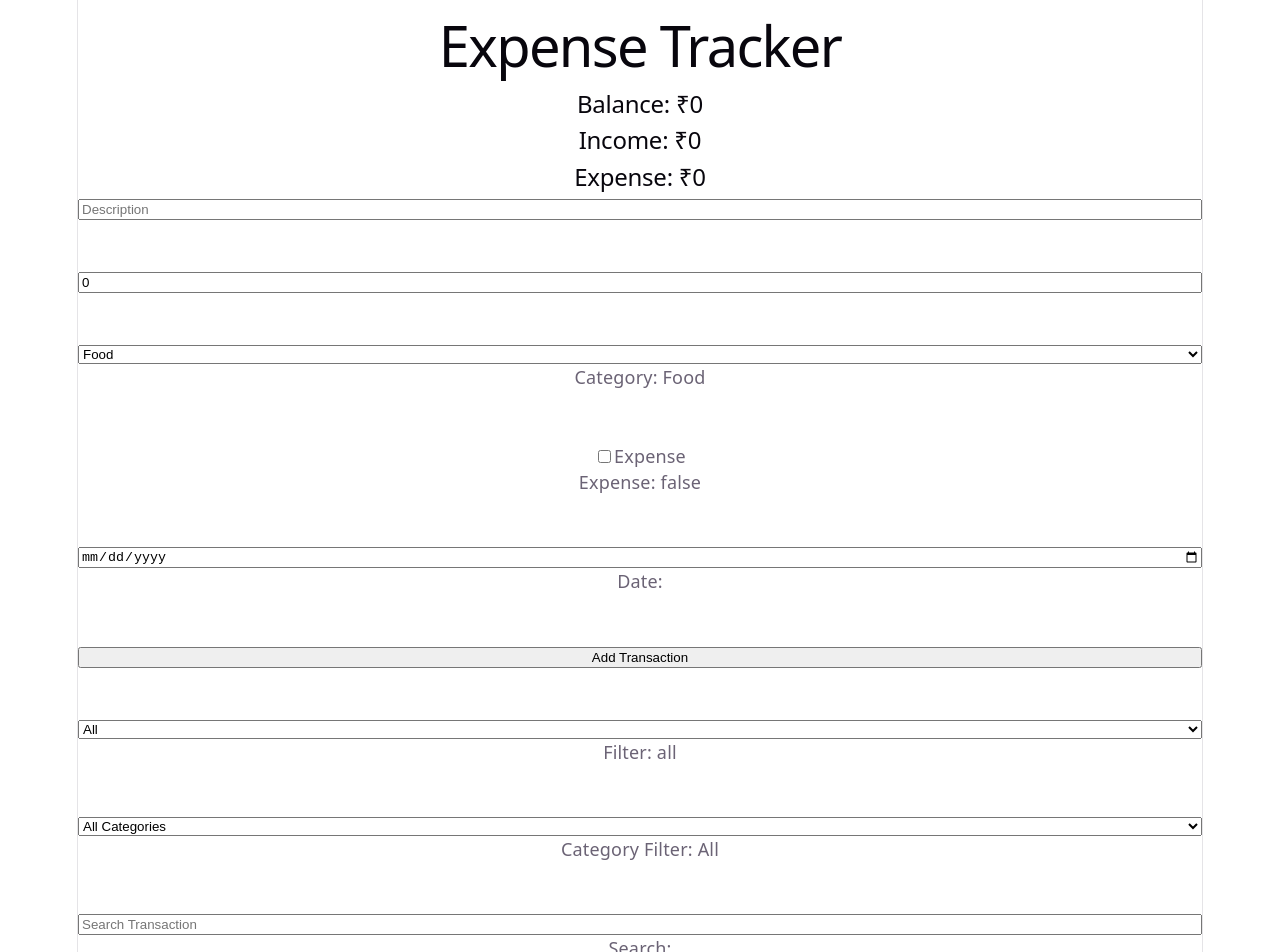
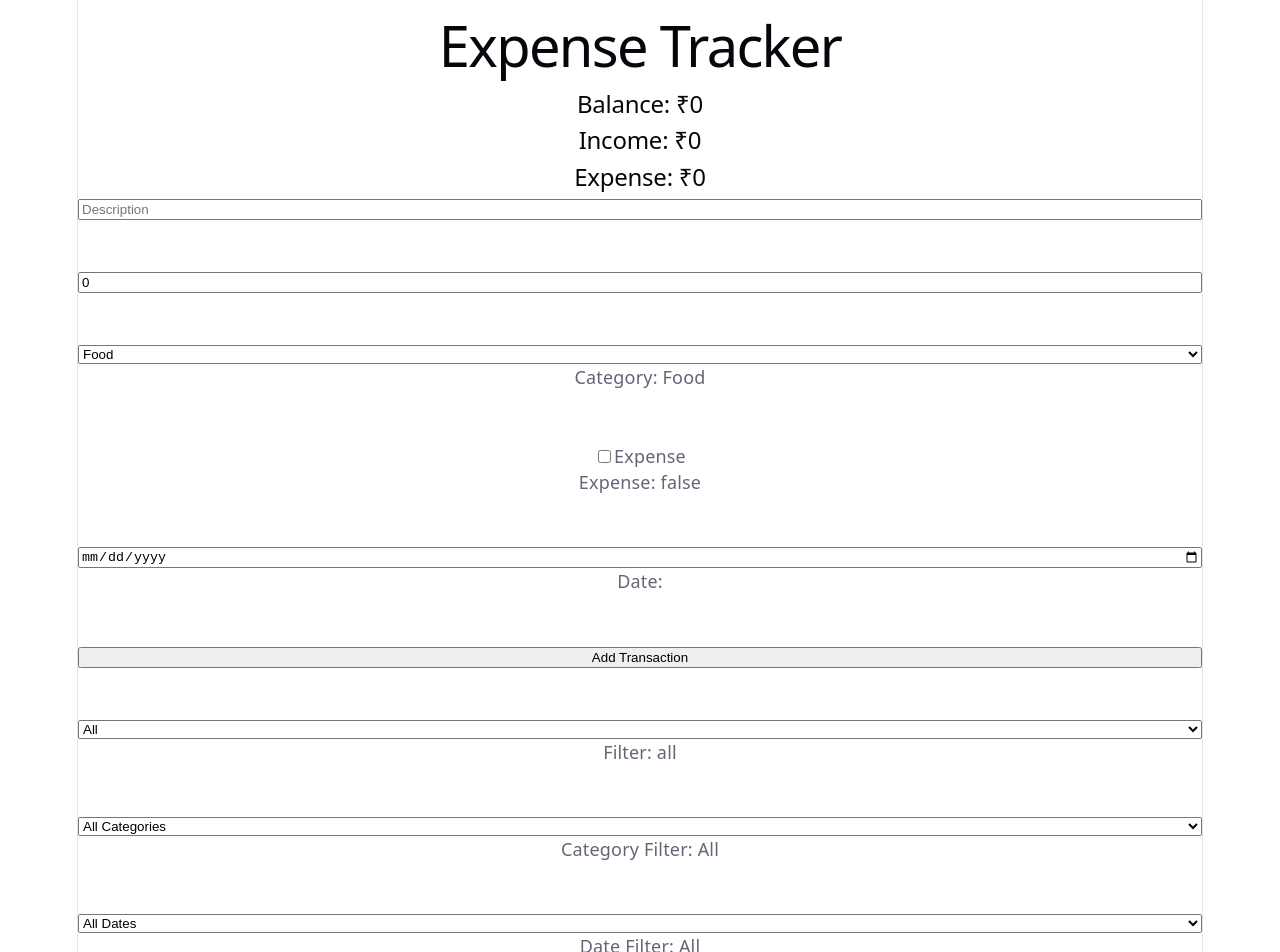
Before and after one commit to abhi12012/expense-tracker-react, a React (Vite) app in the folder expense-tracker-react/: page / in a window 1280 px wide. Shown: the top 952 px of the page. Built offline with nearby package versions, Linux system fonts and the light colour scheme.

Commit message:
Add transaction date filter

```diff
--- a/expense-tracker-react/src/App.jsx
+++ b/expense-tracker-react/src/App.jsx
@@ -22,6 +22,7 @@ function App() {
   const [category, setCategory] = useState("Food");
   const [categoryFilter, setCategoryFilter] = useState("All");
   const [date, setDate] = useState("");
+  const [dateFilter, setDateFilter] = useState("All");
 
 
 
@@ -280,6 +281,23 @@ const searchedTransactions = categoryFilteredTransactions.filter((item) =>
 
 
 
+
+
+<select
+  value={dateFilter}
+  onChange={(e) => setDateFilter(e.target.value)}
+>
+  <option value="All">All Dates</option>
+  <option value="Today">Today</option>
+  <option value="This Month">This Month</option>
+</select>
+
+<p>Date Filter: {dateFilter}</p>
+
+<br /><br />
+
+
+
 <input
   type="text"
   placeholder="Search Transaction"
```
